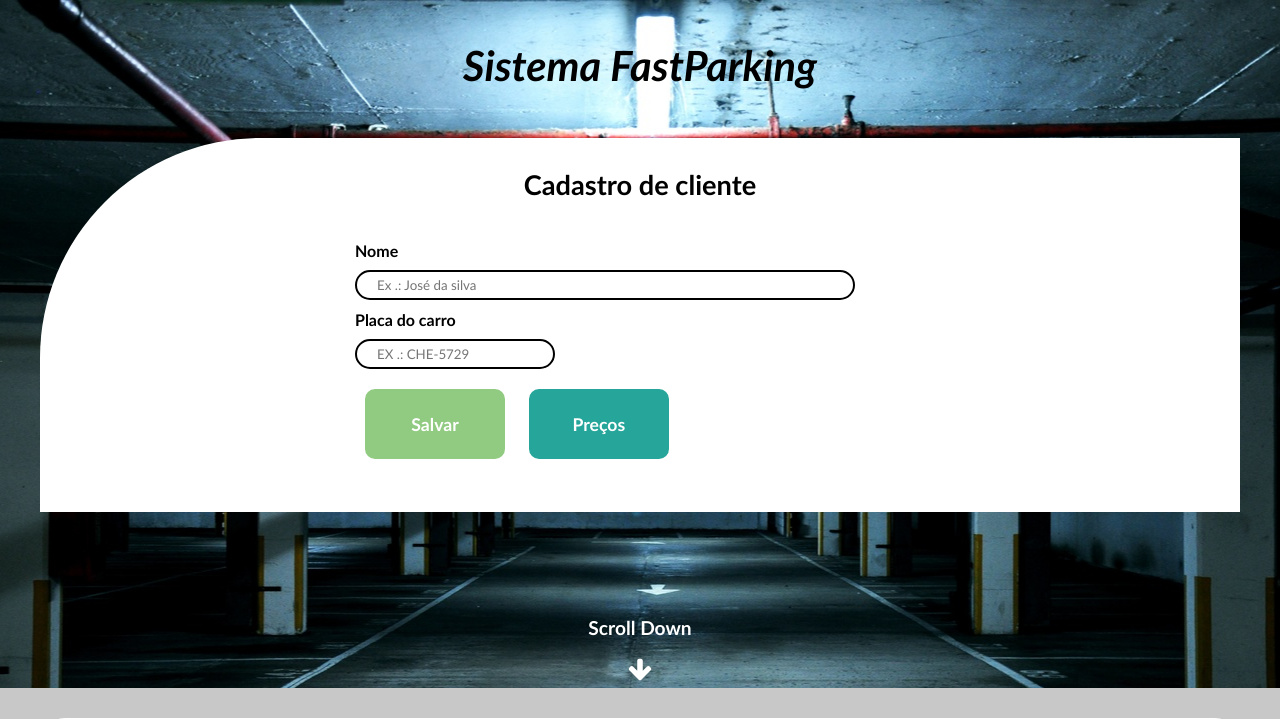
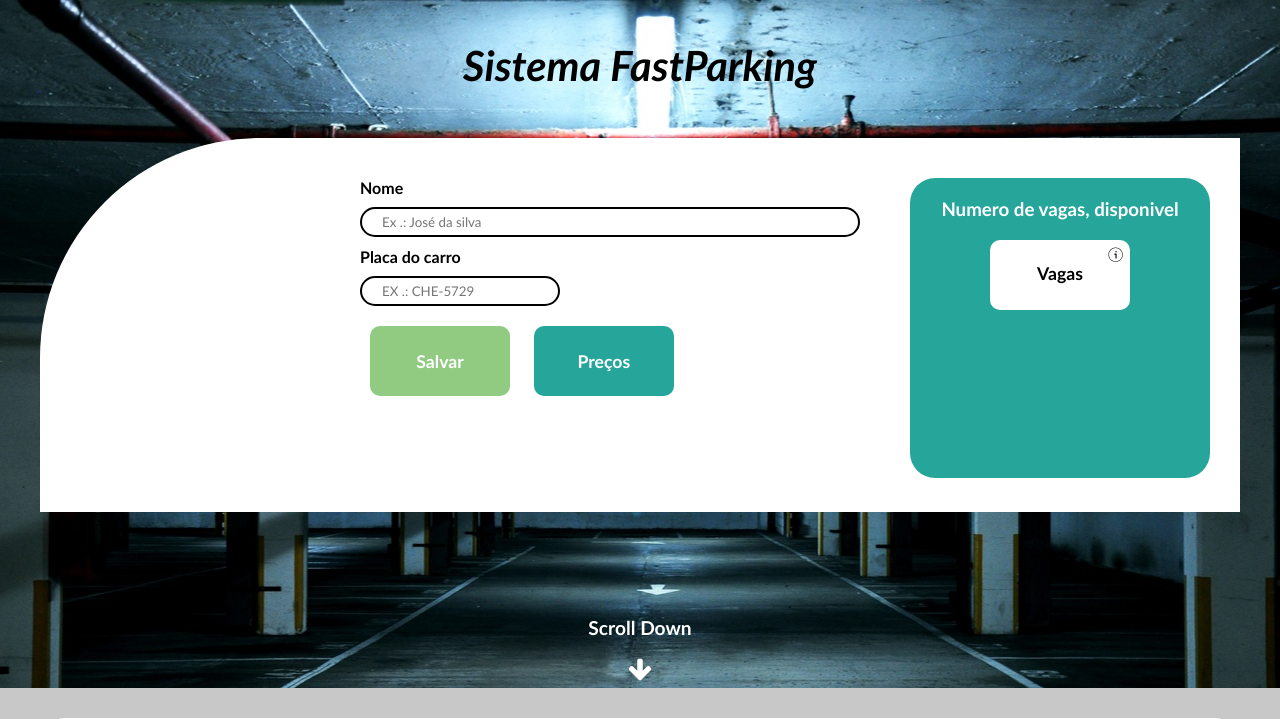
Before and after one commit to SamuelGoulart/FastParking-API-REST-PHP, a PHP site: page / in a window 1280 px wide. Shown: the top 719 px of the page. Run offline with PHP 8.4, Linux system fonts and the light colour scheme; some web fonts are replaced.

Commit message:
Validação dos campos no bank-end, é implementação do controle de vagas no front-end.

```diff
--- a/backend/App/Models/Cliente.php
+++ b/backend/App/Models/Cliente.php
@@ -62,7 +62,7 @@
 
         if (!empty($this->nome)) {
             $sql = " UPDATE tblClientes SET
-            nome = ?, placa = ? WHERE idCliente = ? ";
+            nome = ?, placa = ucase(?) WHERE idCliente = ? ";
             $stmt = Model::getConn()->prepare($sql);
             $stmt->bindValue(1, $this->nome);
             $stmt->bindValue(2, $this->placa);
--- a/backend/App/Models/Vaga.php
+++ b/backend/App/Models/Vaga.php
@@ -47,10 +47,11 @@
 
         }else{
 
-            $sql = " UPDATE tblVagas SET numeroTotalVagas = ? WHERE idVaga = ? ";
+            $sql = " UPDATE tblVagas SET numeroTotalVagas = ?, numeroVagasDisponivel = ? WHERE idVaga = ? ";
             $stmt = Model::getConn()->prepare($sql);
             $stmt->bindValue(1, $this->numeroTotalVagas);
-            $stmt->bindValue(2, 1);
+            $stmt->bindValue(2, $this->numeroVagasDisponivel);
+            $stmt->bindValue(3, 1);
 
         }
 
--- a/frontend/css/style.css
+++ b/frontend/css/style.css
@@ -89,6 +89,8 @@
     background-color: white;
     margin: auto;
     border-radius: 220px 0px 0px 0px;
+    display: grid;
+    grid-template-columns: 600px 500px;
 }
 
 #cadastroCliente>h1 {
@@ -98,7 +100,7 @@
 }
 
 #cadastroCliente>div {
-    padding: 40px 66px 0px 315px;
+    padding: 40px 0px 0px 320px;
 }
 
 #cadastroCliente input {
@@ -115,6 +117,24 @@
 
 #cadastroCliente input:nth-child(4) {
     width: 200px;
+}
+
+#numeroDeVagas{
+    width: 300px;
+    height: 300px;
+    background-color: #26a69a;
+    margin-left: -50px;
+    border-radius: 25px;
+}
+
+#numeroDeVagas h1 {
+   color: white;
+   text-align: center;
+   padding-top: 20px;
+}
+
+#mostrarVagasDisponivel{
+    font-size: 8rem;
 }
 
 .scroll-more a{
@@ -333,7 +353,7 @@
 }
 
 .input, .label {
-    width: 100%;
+    width: 115%;
     font-size: 1rem;
 }
 
@@ -475,6 +495,13 @@
     color: black;
 }
 
+.btnVagas {
+    display: block;
+    background: white;
+    color: black;
+    margin: auto;
+}
+
 .displayNome {
     display: none;
 }
--- /dev/null
+++ b/frontend/css/tooltip.css
@@ -0,0 +1,38 @@
+.tooltip {
+    position: relative;
+    display: inline-block;
+    margin-left: 110px;
+}
+
+.tooltip .tooltiptext {
+    visibility: hidden;
+    width: 320px;
+    background-color: #c8c8c8;
+    color: black;
+    text-align: center;
+    border-radius: 6px;
+    padding: 5px 0;
+    position: absolute;
+    z-index: 1;
+    bottom: 125%;
+    left: 50%;
+    margin-left: -200px;
+    opacity: 0;
+    transition: opacity 0.3s;
+}
+
+.tooltip .tooltiptext::after {
+    content: "";
+    position: absolute;
+    top: 100%;
+    left: 20%;
+    margin-left: 130px;
+    border-width: 5px;
+    border-style: solid;
+    border-color: #555 transparent transparent transparent;
+}
+
+.tooltip:hover .tooltiptext {
+    visibility: visible;
+    opacity: 1;
+}
--- a/frontend/index.html
+++ b/frontend/index.html
@@ -9,6 +9,7 @@
     <link href="https://fonts.googleapis.com/css2?family=Rosario:wght@300&display=swap" rel="stylesheet">
     <link rel="shortcut icon" href="../img/icone_car.svg">
     <link rel="stylesheet" href="./css/style.css">
+    <link rel="stylesheet" href="./css/tooltip.css">
     <link rel="stylesheet" href="./css/responsive.css">
 </head>
 
@@ -16,7 +17,7 @@
     <section id="painelCadastro">
         <h1>Sistema FastParking</h1>
         <section id="cadastroCliente">
-            <h1>Cadastro de cliente</h1>
+            <!-- <h1>Cadastro de cliente</h1> -->
             <div>
                 <form class="formCadastro">
                     <label for="nome">Nome</label>
@@ -26,10 +27,32 @@
                     <input id="placaDoCarro" pattern="\D{3}-?\d{4}" maxlength="8" placeholder="Ex .: CHE-5729"
                         type="text" required autocomplete="off" />
                 </form>
-                <footer>
+                <footer style="width: 500px;">
                     <button id="btnSalvar" class="btnVerde">Salvar</button>
                     <button type="button" id="btnPreco" class="btnAmarelo">Preços</button>
                 </footer>
+            </div>
+            <div id="vagasDisponiveis">
+                <div id="numeroDeVagas">
+                    <header>
+                        <h1>Numero de vagas, disponivel</h1>
+                    </header>
+                    <h1 id="mostrarVagasDisponivel"> </h1>
+
+                    <footer>
+                        <button style="display: grid; grid-template-columns: 1fr; padding-top: 5px;" class="btnVagas" id="btnVagas">
+                            <div class="tooltip">
+                                <img style="width: 15px; height: 15px;" src="./img/icone_informacao.svg" alt=""
+                                    srcset="">
+                                <span class="tooltiptext">Informe o número de vagas do estacionamento</span>
+                            </div>
+                            <div style="margin-top: -25px;" >
+                                Vagas
+                            </div>
+                        </button>
+                    </footer>
+                </div>
+
             </div>
         </section>
         <div class="scroll-more">
@@ -46,6 +69,29 @@
             </a>
         </div>
     </section>
+
+    <!-- MODAL VAGAS -->
+    <div class="modal" id="modalVagas">
+        <div class="modal-content">
+            <header class="modal-header">
+                <h1 class="tituloModal">Informe o número total de vagas do estacionamento</h1>
+                <span class="close-button" id="closeVagas">&#10006;</span>
+            </header>
+
+            <form class="formInputMaterializado formVagas">
+                <div class="input-container">
+                    <input class="input" type="text" id="inputVagas" required autocomplete="off" />
+                    <label class="label inputSengundoAdiante" for="numeroDeVagas">Qual é o número total de vagas</label>
+                </div>
+            </form>
+
+            <footer class="modal-footer btnTres">
+                <button type="submit" class="btnVerde" id="btnSalvarVagas">Salvar</button>
+                <button type="submit" class="btnAmarelo" id="fecharModalVagas">Fechar</button>
+
+            </footer>
+        </div>
+    </div>
 
     <!-- MODAL COMPROVANTE DE ENTRADA -->
     <div class="modal" id="modalComprovanteEntrada">
@@ -118,7 +164,7 @@
             <div>
                 <h1 id="relatorioDoDia"></h1>
                 <div>
-                    <h1 id="h1ValorRecebido" >Valor total recebido = <span id="valorTotalRecebido"></span> </h1>
+                    <h1 id="h1ValorRecebido">Valor total recebido = <span id="valorTotalRecebido"></span> </h1>
                 </div>
             </div>
             <table class="table" id="tabelaClientesQuePagaram">
@@ -185,7 +231,7 @@
                     <label class="label inputSengundoAdiante" for="placaEditar">Placa do carro</label>
                 </div>
                 <div class="input-container">
-                    <input id="dataEditar" class="input disabledInput" type="text" r disabled=""  />
+                    <input id="dataEditar" class="input disabledInput" type="text" r disabled="" />
                     <label class="label inputSengundoAdiante" for="dataEditar">Data</label>
                 </div>
                 <div class="input-container">
--- a/frontend/js/main.js
+++ b/frontend/js/main.js
@@ -7,6 +7,9 @@
     .classList.add('active')
 
 const openModalProof = () => document.querySelector('#modalComprovante')
+    .classList.add('active')
+
+const openVacancies = () => document.querySelector('#modalVagas')
     .classList.add('active')
 
 const executeAnimate = () => document.querySelector('#relatorioPagamento')
@@ -60,6 +63,9 @@
 const closeChoiceVoucher = () => document.querySelector('#modalEscolhaDeComprovante')
     .classList.remove('active')
 
+const closeVacancies = () => document.querySelector('#modalVagas')
+    .classList.remove('active')
+
 const closeTabCustomersTable = () => document.querySelector('#tabelaClientesQueNaoPagaram')
     .classList.add('displayNome')
 
@@ -91,6 +97,16 @@
         body: JSON.stringify(registerPrices)
     }
     await fetch(url, options)
+}
+
+const insertVacancies = async (vacancies) => {
+    const url = "http://api.fastparking.com.br/vagas"
+    const options = {
+        method: 'POST',
+        body: JSON.stringify(vacancies)
+    }
+    await fetch(url, options)
+    updateVacanciesText()
 }
 
 const isValidFormUpdateClient = () => document.querySelector('.formEditarCadastro').reportValidity()
@@ -185,10 +201,22 @@
         const urlPrice = "http://api.fastparking.com.br/precos"
         const dataPrice = await getContact(urlPrice)
 
+        const urlVacancies = "http://api.fastparking.com.br/vagas"
+        const dataVacancies = await getContact(urlVacancies)
+
         if (dataPrice.length == 0) {
-            confirm("Deve ser informado os preços, antes de inserir o primeiro cliente")
+            confirm("Deve ser informado os preços, antes de inserir o primeiro cliente.")
             document.querySelector('#salvarPreco').textContent = 'Salvar'
             openModalPrice()
+
+        } else if (dataVacancies.length == 0) {
+            confirm("Deve ser informado número total de vagas do estacionamento, antes de inserir o primeiro cliente.")
+            openVacancies()
+
+        } else {
+            if (dataVacancies[0].numeroVagasDisponivel == 0) {
+
+                alert('Não tem mais vagas disponíveis no estacionamento')
 
             } else {
                 const newClient = {
@@ -199,6 +227,8 @@
                 await insertDB(newClient)
 
                 updateTable()
+                decreasesAndIncreasesVacancies(0)
+
 
                 const url = "http://api.fastparking.com.br/clientes"
                 const data = await getContact(url)
@@ -212,6 +242,7 @@
             }
         }
     }
+}
 
 const updatePrice = async () => {
     const url = "http://api.fastparking.com.br/precos"
@@ -222,8 +253,28 @@
             'demaisHoras': (document.querySelector('#precoAteUmaHora').value).replace(',', '.'),
         })
     }
-    console.log(options)
     await fetch(url + '/' + 1, options)
+}
+
+
+const updateVacancies = async () => {
+    const url = "http://api.fastparking.com.br/vagas"
+
+    const urlClient = "http://api.fastparking.com.br/clientes"
+    const dataClient = await getContact(urlClient)
+    const clientEqualStatus = dataClient.filter(dataClient => dataClient.status == 0 )
+
+    const input = document.querySelector('#inputVagas').value
+
+    const options = {
+        method: 'PUT',
+        body: JSON.stringify({
+            'numeroTotalVagas': input,
+            'numeroVagasDisponivel': input - clientEqualStatus.length
+        })
+    }
+    await fetch(url + '/' + 1, options)
+    updateVacanciesText()
 }
 
 const isValidFormPrice = () => document.querySelector('.form').reportValidity()
@@ -285,6 +336,7 @@
         }
         await fetch(url + '/' + index, options)
         updateTable()
+        decreasesAndIncreasesVacancies(1)
     }
 }
 
@@ -310,7 +362,6 @@
     const url = "http://api.fastparking.com.br/clientes"
     const data = await getContact(url)
 
-    console.log(index)
     const clientEqualId = data.filter(data => data.idCliente == index);
     clientEqualId.forEach(data => {
         document.querySelector('#nomeComprovante').value = data.nome
@@ -348,6 +399,7 @@
         await fetch(url + '/' + index, options)
 
         showProof(index)
+        decreasesAndIncreasesVacancies(1)
     }
 }
 
@@ -356,7 +408,7 @@
     document.querySelector('#btnPagamento').dataset.index = index
 }
 
-const showModalPrice = async () => {
+const showPriceOnInput = async () => {
 
     const url = "http://api.fastparking.com.br/precos"
     const dataPrice = await getContact(url)
@@ -364,12 +416,25 @@
         document.querySelector('#umaHoraPreco').value = dataPrice.umaHora.replace('.', ',')
         document.querySelector('#precoAteUmaHora').value = dataPrice.demaisHoras.replace('.', ',')
     })
-    console.log(dataPrice.length)
 
     if (dataPrice.length == 0) {
         document.querySelector('#salvarPreco').textContent = 'Salvar'
     } else {
         document.querySelector('#salvarPreco').textContent = 'Atualizar'
+    }
+
+}
+
+const showInputVacancies = async () => {
+    const url = "http://api.fastparking.com.br/vagas"
+    const data = await getContact(url)
+
+    data.forEach(data => { document.querySelector('#inputVagas').value = data.numeroTotalVagas })
+
+    if (data.length == 0) {
+        document.querySelector('#btnSalvarVagas').textContent = 'Salvar'
+    } else {
+        document.querySelector('#btnSalvarVagas').textContent = 'Atualizar'
     }
 
 }
@@ -414,7 +479,6 @@
     const data = await getContact(url)
     const customersWhoHaveAlreadyPaid = data.filter(data => data.dataSaida === date() && data.status == 1)
     customersWhoHaveAlreadyPaid.forEach(registeringCustomersWhoPaid)
-    console.log(customersWhoHaveAlreadyPaid)
 }
 
 const amountChargedOnTheDay = async () => {
@@ -452,6 +516,56 @@
     })
     openModalProof()
 }
+
+const isValidFormVacancies = () => document.querySelector('.formVagas').reportValidity()
+
+const saveVacancies = async () => {
+
+    if (isValidFormVacancies()) {
+
+        const vacancies = {
+            'numeroTotalVagas': document.querySelector('#inputVagas').value
+        }
+
+        const url = "http://api.fastparking.com.br/vagas"
+        const data = await getContact(url)
+        data.length == 0 ? insertVacancies(vacancies) : updateVacancies()
+
+        closeVacancies()
+    }
+
+}
+
+const updateVacanciesText = async () => {
+
+    const url = "http://api.fastparking.com.br/vagas"
+    const data = await getContact(url)
+
+    data.forEach(data => {
+        document.querySelector('#mostrarVagasDisponivel').textContent = data.numeroVagasDisponivel
+    })
+}
+
+// status 0 diminui uma vaga
+// status 1 aumenta uma vaga
+
+const decreasesAndIncreasesVacancies = async (status) => {
+    const url = "http://api.fastparking.com.br/vagas"
+    const data = await getContact(url)
+
+    const result = status == 0 ? data[0].numeroVagasDisponivel - 1 : parseInt(data[0].numeroVagasDisponivel) + 1
+
+    const options = {
+        method: 'PUT',
+        body: JSON.stringify({
+            'numeroVagasDisponivel': result
+        })
+    }
+
+    await fetch(url + '/' + 1, options)
+    updateVacanciesText()
+}
+
 
 const actionButttons = (event) => {
     const element = event.target
@@ -499,11 +613,20 @@
 document.querySelector('#cancelarComprovamte')
     .addEventListener('click', closeModalProof)
 
+document.querySelector('#fecharModalVagas')
+    .addEventListener('click', closeVacancies)
+
+document.querySelector('#closeVagas')
+    .addEventListener('click', closeVacancies)
+
 document.querySelector('#tabelaClientes')
     .addEventListener('click', actionButttons)
 
 document.querySelector('#tabelaClientesQuePagaram')
     .addEventListener('click', actionButttons)
+
+document.querySelector('#btnVagas')
+    .addEventListener('click', () => { openVacancies(); showInputVacancies() })
 
 document.querySelector('#umaHoraPreco')
     .addEventListener('keyup', applyMask)
@@ -518,10 +641,13 @@
     .addEventListener('keyup', applyMaskCar)
 
 document.querySelector('#btnPreco')
-    .addEventListener('click', () => { openModalPrice(); showModalPrice() })
+    .addEventListener('click', () => { openModalPrice(); showPriceOnInput() })
 
 document.querySelector('#btnSalvar')
     .addEventListener('click', saveClient)
+
+document.querySelector('#btnSalvarVagas')
+    .addEventListener('click', saveVacancies)
 
 document.querySelector('#btnAtualizarCliente')
     .addEventListener('click', updateClient)
@@ -531,7 +657,6 @@
 
 document.querySelector('#btnPagamento')
     .addEventListener('click', exitClient)
-
 
 document.querySelector('#btnImprimirComprovante')
     .addEventListener('click', () => { window.print() })
@@ -549,3 +674,4 @@
 updateTable()
 updateTableCustomersParagram()
 amountChargedOnTheDay()
+updateVacanciesText()
--- a/frontend/relatorio.html
+++ b/frontend/relatorio.html
@@ -37,7 +37,7 @@
                         <button id="pesquisar" class="btnVerde">Pesquisar</button>
                     </footer>
                 </div>
-                <div>
+                <div id="divPesquisaDataEspecifica" >
                     <header>
                         <h1>Pesquisa por data específica</h1>
                     </header>
@@ -52,6 +52,9 @@
                         <button id="pesquisarDataEspecifica" class="btnVerde">Pesquisar</button>
                     </footer>
                 </div>
+            </div>
+            <div id="divValorRecido" >
+                <h1 id="h1ValorRecebido">Valor total recebido = <span id="valorTotalRecebido"></span> </h1>
             </div>
             <table class="table" id="tabelaClienteExcluidos">
                 <thead>
```
Also changed, not shown: backend/App/Controllers/Clientes.php (+25 -3 lines), backend/App/Controllers/Precos.php (+33 -1 lines), backend/App/Controllers/Vagas.php (+21 -0 lines), frontend/css/relatorio.css (+13 -0 lines), frontend/js/relatorio.js (+15 -1 lines), frontend/img/icone_informacao.svg (added). Lines whose indentation alone changed are shown as unchanged.
